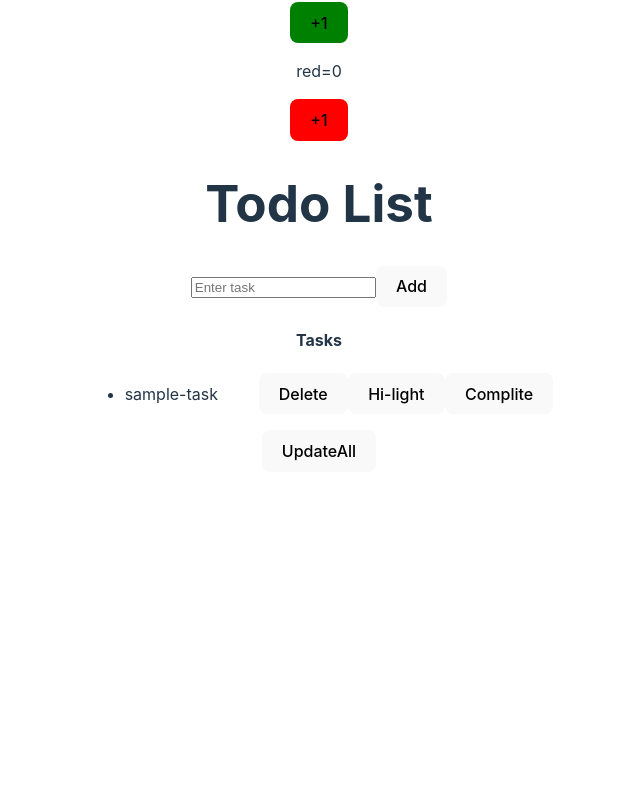
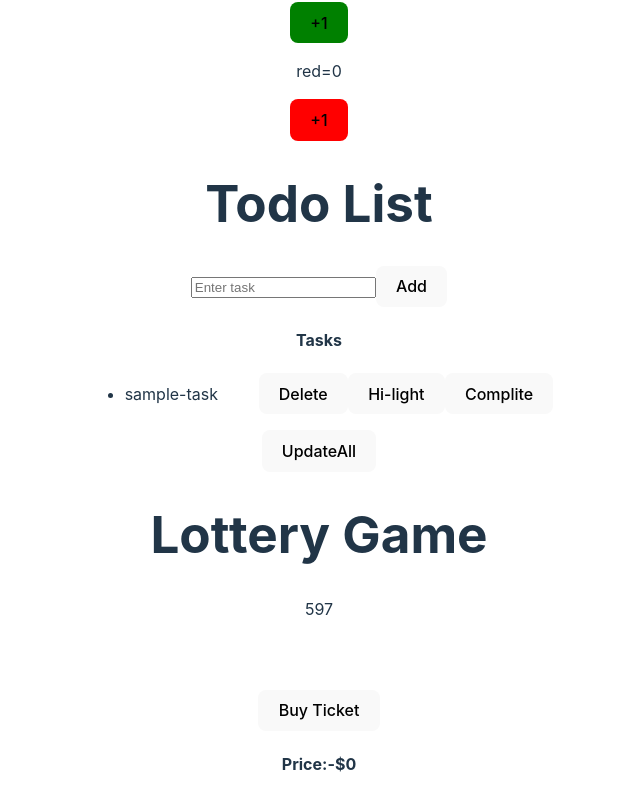
Before and after one commit to Anup2601/React, a React (Vite) app in the folder react-in-state/: page / in a window 1280 px wide. Shown: the part 533-1343 px from the top of the page, without its empty margins (321-961 px from the left). Before the commit the page ends 1037 px from the top, so only its background shows below. Built offline with nearby package versions, Linux system fonts and the light colour scheme.

Commit message:
Lottry ticker

```diff
--- a/react-in-state/src/App.jsx
+++ b/react-in-state/src/App.jsx
@@ -6,6 +6,8 @@ import Counter from './counter'
 import Like from './like'
 import Ludoboad from "./ludoboad"
 import TodoList from "./todoList"
+import Lottry from './Lottry'
+import Ticket from './Ticket'
 
 function App() {
 
@@ -19,6 +21,7 @@ function App() {
        <Like/>
        <Ludoboad/>
        <TodoList/>
+       <Lottry/>
     </>
   )
 }
--- /dev/null
+++ b/react-in-state/src/Lottry.jsx
@@ -0,0 +1,39 @@
+import { useState } from "react"
+import Ticket from "./Ticket";
+
+function Lottry({n=3,WinningSum=15}){
+
+    function randnum(n){
+        let arr=new Array(n);
+        for(let i=0;i<n;i++){
+            arr[i]=Math.floor(Math.random()*10);
+        }
+        return arr;
+
+}
+    let [ticket,setticket]=useState(randnum(n));
+    let [price,setprice]=useState(0);
+    let sum=(arr)=>{
+        return arr.reduce((sum,curr)=>sum+curr,0);
+    }
+    let iswin=sum(ticket)===WinningSum;
+    let newTicket=()=>{
+        setticket(randnum(n))
+        setprice(price+=100)
+    }
+
+
+    return(
+        <div>
+            <h1>Lottery Game</h1>
+             <Ticket ticket={ticket}/>
+            <br></br>
+            <br></br>
+            <h4>{iswin && "Congratulation you win $100000"}</h4>
+            <button onClick={newTicket}>Buy Ticket</button>
+            <h4>Price:-${price}</h4>
+        </div>
+    )
+}
+
+export default Lottry;
--- /dev/null
+++ b/react-in-state/src/Ticket.jsx
@@ -0,0 +1,11 @@
+import TicketNum from "./TicketNum";
+
+export default function({ticket}){
+    return(
+        <div>
+            {ticket.map((num,idx)=>(
+                <TicketNum num={num} key={idx}/>
+            ))}
+        </div>
+    )
+}
--- /dev/null
+++ b/react-in-state/src/TicketNum.jsx
@@ -0,0 +1,5 @@
+export default function TicketNum({num}){
+    return(
+            <span>{num}</span>
+    )
+}
```
